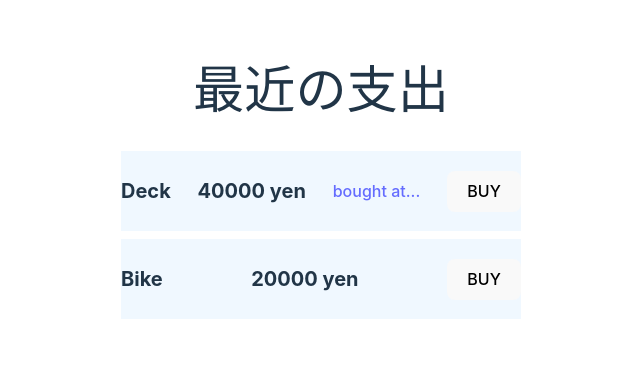
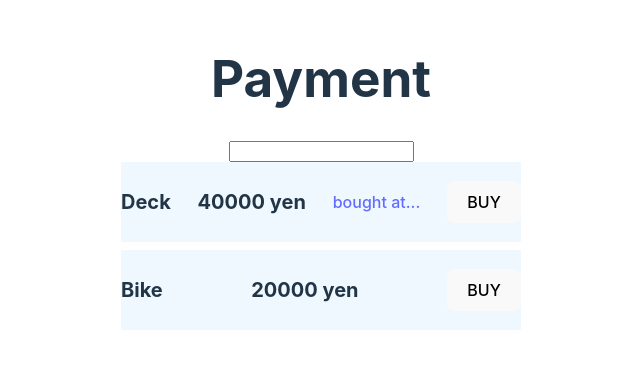
Before and after one commit to budou114/vue-sample, a Vue app: page / in a window 1280 px wide. Shown: the part 223-592 px from the top of the page, without its empty margins (319-959 px from the left). Built offline with nearby package versions, Linux system fonts and the light colour scheme.

Commit message:
35. ネイティブイベントを扱う

```diff
--- a/src/components/Payment.vue
+++ b/src/components/Payment.vue
@@ -10,11 +10,17 @@ const url1 = "https://www.amazon.co.jp/VECELO-%E3%83%A9%E3%83%83%E3%82%AF%E4%BB%
 const buy = (itemName: string) => {
   alert('Are you sure to buy' + itemName + "?");
 }
+
+const input = (event: any) => {
+  console.log(event.target.value);
+}
+
 </script>
 
 <template>
   <div class="container">
-    <h1>最近の支出</h1>
+    <h1>Payment</h1>
+    <input v-on:input="input"/>
     <div class="payment">
       <label>{{ item1 }}</label>
       <label>{{ price1 }} yen</label>
```
